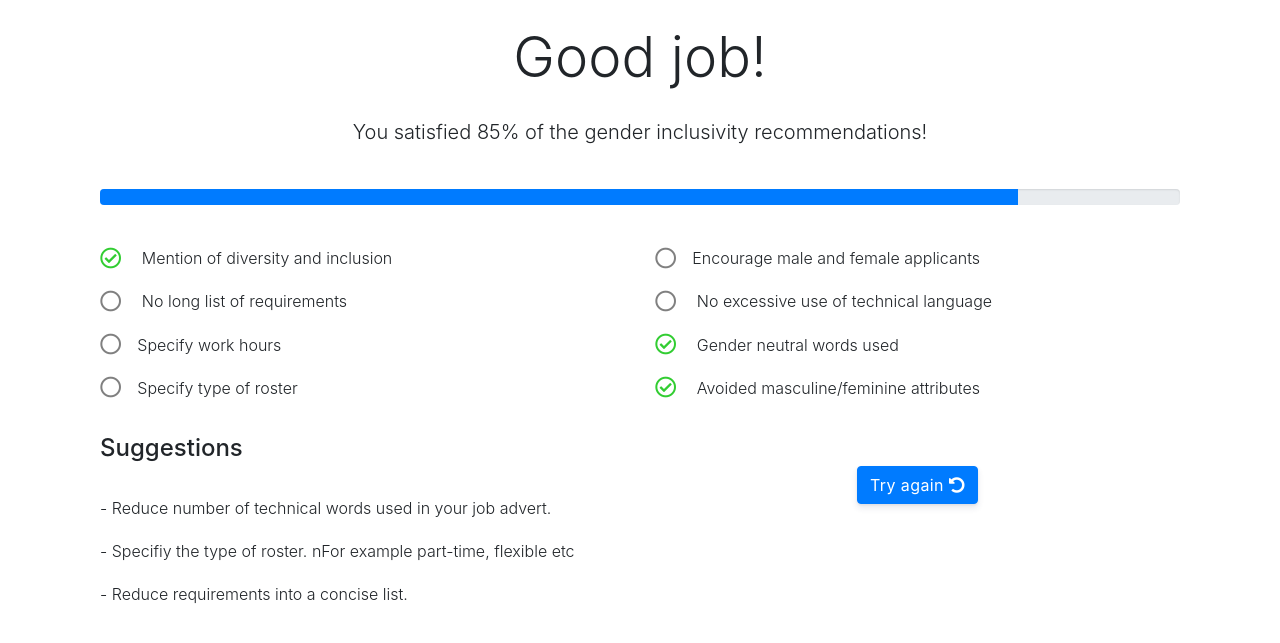
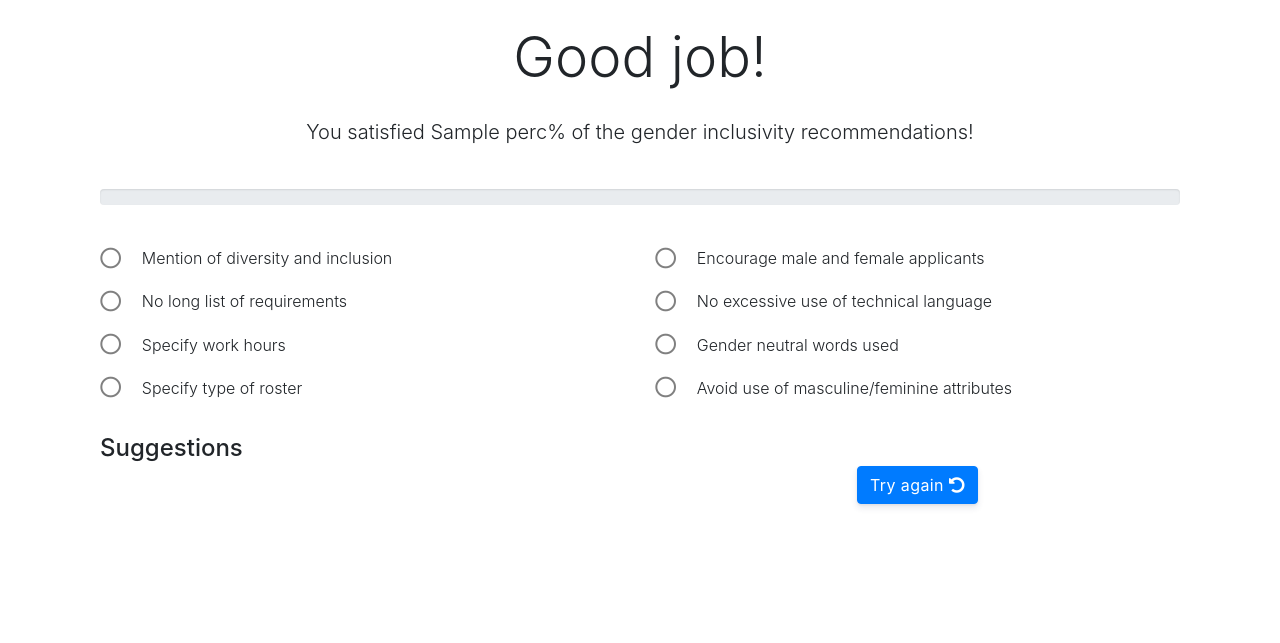
Before and after one commit to anna-giang/4003-Project, a Flask app: template website/templates/result.html in a window 1280 px wide. Shown: the part 40-683 px from the top of the page. Run offline with Flask 2, Linux system fonts and the light colour scheme; the template is opened without the code that fills it: most values are stand-ins (such as "Sample title", 1, 10 or a date in 2020); some libraries are stand-ins or nearby versions.

Commit message:
Included frontend logic for ticks and progress bar

```diff
--- a/website/templates/result.html
+++ b/website/templates/result.html
@@ -7,14 +7,15 @@ content%}
       <h1 class="display-4 p" align="center">Good job!</h1>
       <!-- If x amount of recommendations met = Good job otherwise Nice try for example -->
       <p align="center" class="lead">
-        You satisfied 85% of the gender inclusivity recommendations!
+        You satisfied {{ perc }}% of the gender inclusivity recommendations!
       </p>
       <br />
-      <div class="progress">
+      <div class="progress" id="progress">
+        <!-- gives error below but it works so ?-->
         <div
           class="progress-bar"
           role="progressbar"
-          style="width: 85%"
+          style="width:{{ perc }}%"
           aria-valuenow="25"
           aria-valuemin="0"
           aria-valuemax="100"
@@ -27,61 +28,108 @@ content%}
     <div class="col">
       <div>
         <p>
+          {% if result.get('diversity') == 1 %}
           <i
             class="far fa-check-circle fa-lg pr-3"
             style="color: limegreen"
           ></i>
+          {% else %}
+          <i class="far fa-circle fa-lg pr-3" style="color: grey"></i>
+          {% endif %}
           Mention of diversity and inclusion
         </p>
       </div>
       <div>
         <p>
-          <i class="far fa-circle fa-lg pr-3" style="color: grey"></i> No long
-          list of requirements
+          {% if result.get('list') == 1 %}
+          <i
+          class="far fa-check-circle fa-lg pr-3"
+          style="color: limegreen"
+        ></i>
+        {% else %}
+          <i class="far fa-circle fa-lg pr-3" style="color: grey"></i>
+          {% endif %}
+          No long list of requirements
         </p>
       </div>
       <div>
         <p>
-          <i class="far fa-circle fa-lg pr-3" style="color: grey"></i>Specify
-          work hours
+          {% if result.get('workHr') == 1 %}
+          <i
+          class="far fa-check-circle fa-lg pr-3"
+          style="color: limegreen"
+        ></i>
+        {% else %}
+          <i class="far fa-circle fa-lg pr-3" style="color: grey"></i>
+          {% endif %}
+          Specify work hours
         </p>
       </div>
       <div>
         <p>
-          <i class="far fa-circle fa-lg pr-3" style="color: grey"></i>Specify
-          type of roster
+          {% if result.get('roster') == 1 %}
+          <i
+          class="far fa-check-circle fa-lg pr-3"
+          style="color: limegreen"
+        ></i>
+        {% else %}
+          <i class="far fa-circle fa-lg pr-3" style="color: grey"></i>
+          {% endif %}
+          Specify type of roster
         </p>
       </div>
     </div>
     <div class="col">
       <div>
         <p>
-          <i class="far fa-circle fa-lg pr-3" style="color: grey"></i>Encourage
-          male and female applicants
+          {% if result.get('encourage') == 1 %}
+          <i
+          class="far fa-check-circle fa-lg pr-3"
+          style="color: limegreen"
+        ></i>
+          {% else %}
+          <i class="far fa-circle fa-lg pr-3" style="color: grey"></i>
+          {% endif %}
+          Encourage male and female applicants
         </p>
       </div>
       <div>
         <p>
+          {% if result.get('tech') == 1 %}
+          <i
+          class="far fa-check-circle fa-lg pr-3"
+          style="color: limegreen"
+        ></i>
+          {% else %}
           <i class="far fa-circle fa-lg pr-3" style="color: grey"></i>
+          {% endif %}
           No excessive use of technical language
         </p>
       </div>
       <div>
         <p>
+          {% if result.get('lang') == 1 %}
           <i
           class="far fa-check-circle fa-lg pr-3"
           style="color: limegreen"
         ></i>
+          {% else %}
+          <i class="far fa-circle fa-lg pr-3" style="color: grey"></i>
+          {% endif %}
           Gender neutral words used
         </p>
       </div>
       <div>
         <p>
+          {% if result.get('attributes') == 1 %}
           <i
           class="far fa-check-circle fa-lg pr-3"
           style="color: limegreen"
         ></i>
-          Avoided masculine/feminine attributes
+          {% else %}
+          <i class="far fa-circle fa-lg pr-3" style="color: grey"></i>
+          {% endif %}
+          Avoid use of masculine/feminine attributes
         </p>
       </div>
     </div>
@@ -91,9 +139,25 @@ content%}
       <div class="col py-3">
         <h4>Suggestions</h4>
         <br />
+        <!-- I dont think the elifs are working -->
+        {% if result.get('list') == 0 %}
+        <p>- Reduce requirements into a concise list of 3 - 5 prioritised skills.</p>
+        {% elif result.get('diversity') == 0 %}
         <p>- Reduce number of technical words used in your job advert.</p>
-      <p>- Specifiy the type of roster. nFor example part-time, flexible etc</p>
-      <p>- Reduce requirements into a concise list.</p>
+        {% elif result.get('tech') == 0 %}
+        <p>- Reduce number of technical words used in your job advert.</p>
+        {% elif result.get('workHr') == 0 %}
+        <p>- Reduce number of technical words used in your job advert.</p>
+        {% elif result.get('roster') == 0 %}
+        <p>- Reduce number of technical words used in your job advert.</p>
+        {% elif result.get('encourage') == 0 %}
+        <p>- Reduce number of technical words used in your job advert.</p>
+        {% elif result.get('lang') == 0 %}
+        <p>- Reduce number of technical words used in your job advert.</p>
+        {% elif result.get('attributes') == 0 %}
+        <p>- Reduce number of technical words used in your job advert.</p>
+        {% endif %}
+
       </div>
       <div class="col">
         <div class="mt-5" align="center">
@@ -106,3 +170,4 @@ content%}
   </div>
 
   {% endblock %}
+</div>
```
Also changed, not shown: website/views.py (+6 -1 lines), 1 other file. Lines whose indentation alone changed are shown as unchanged.
